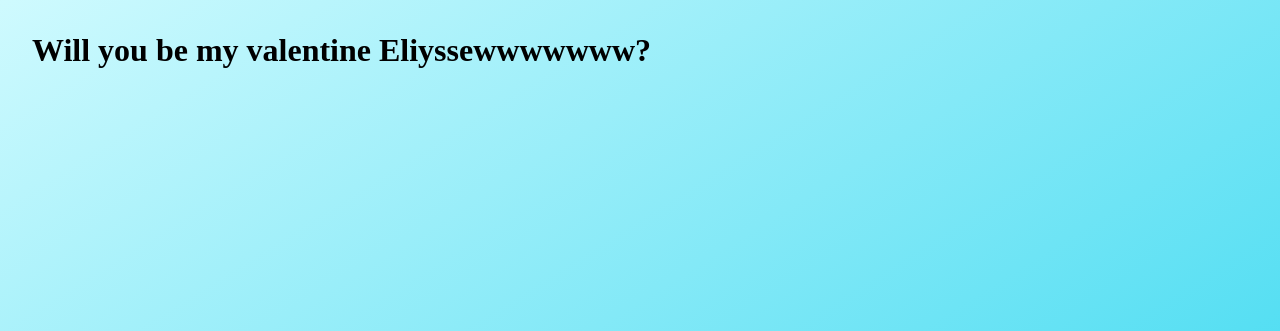
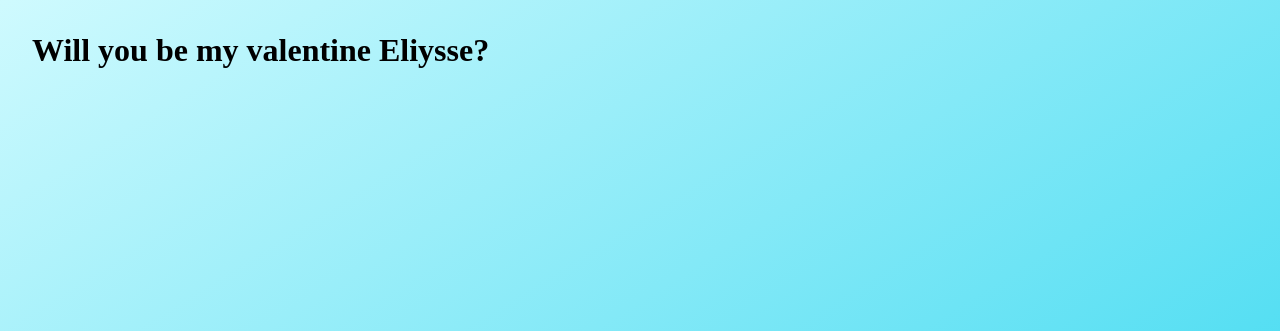
Before and after one commit to andrei-mendez/v-day, a plain HTML site: page index.html in a window 1280 px wide. Shown: the top 331 px of the page. Drawn offline with Linux system fonts and the light colour scheme.

Commit message:
Update index.html

```diff
--- a/index.html
+++ b/index.html
@@ -7,7 +7,7 @@
     <title>Ask to be my Valentine</title>
   </head>
   <body>
-    <h1>Will you be my valentine Eliyssewwwwwww?</h1>
+    <h1>Will you be my valentine Eliysse?</h1>
     <div class="container" id="container">
       <img src="https://media.tenor.com/SFy5Za0DyMEAAAAi/erm-fingers.gif" alt="please" class="image-1" />
       <img src="https://media.tenor.com/2hZ29SaqxjkAAAAM/lebron-james-dancing.gif" alt="yes" class="image-2 hide" />
```
